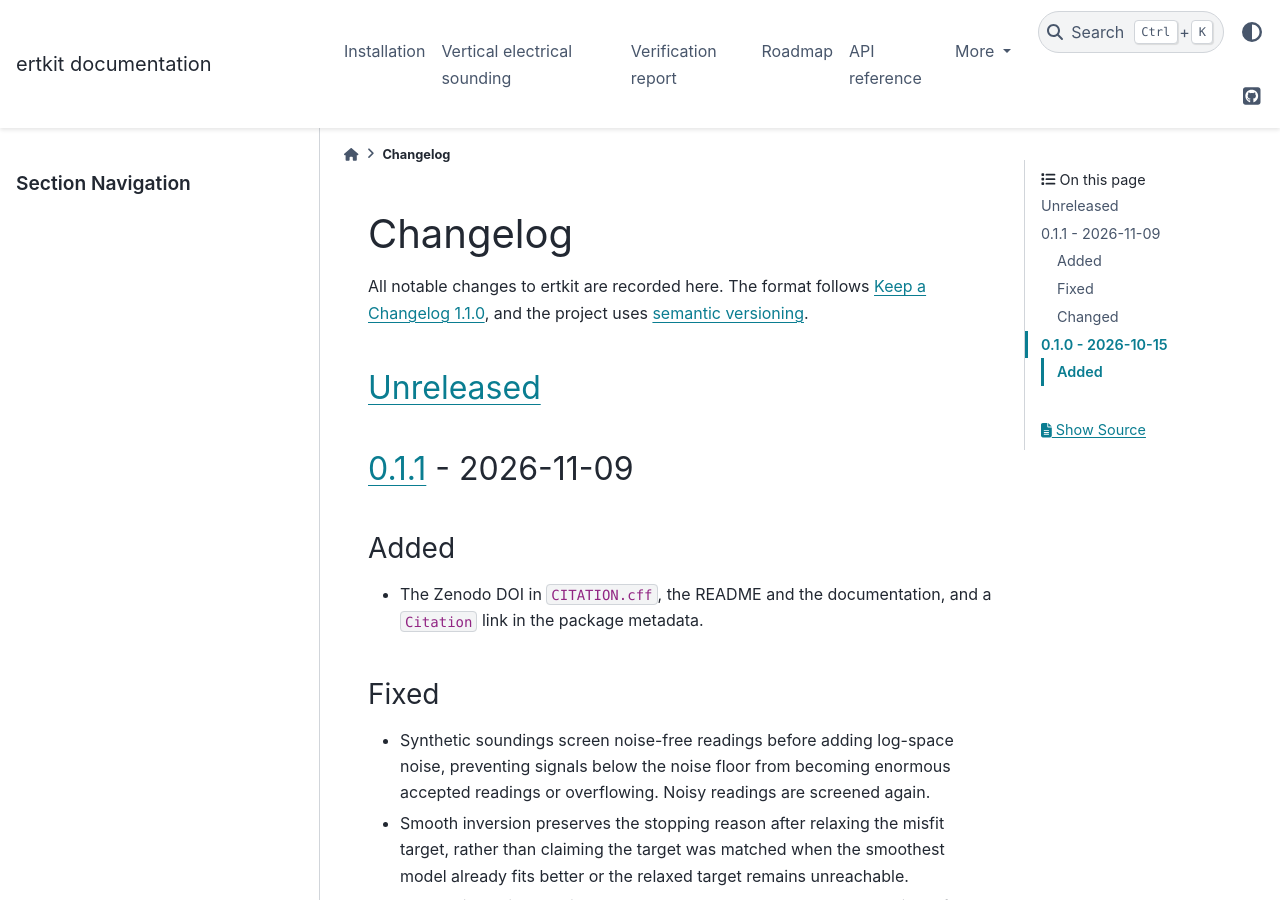
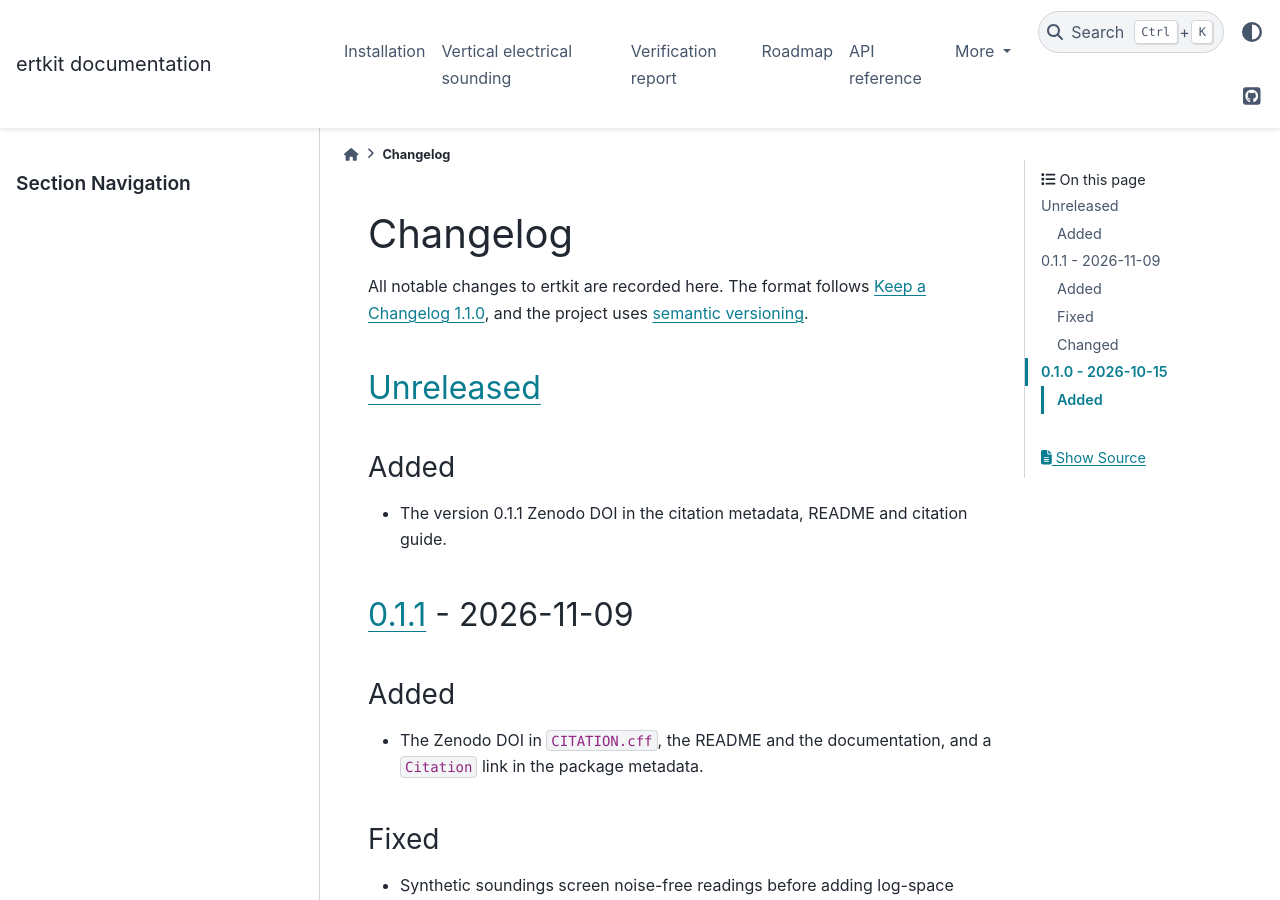
Before and after one commit to abdgafartunde/ertkit, a Sphinx documentation site: the page built from docs/changelog.md, in a window 1280 px wide and 900 px high. Built offline with Sphinx 7.4.7 and the PyData theme 0.15.4, drawn with Linux system fonts in a browser that asks for light colours; pages that are not in the unit, such as notebooks, are missing from menus; the version number could not be read and is left out.

Commit message:
Add the ertkit 0.1.1 Zenodo DOI (#16)

```diff
--- a/CHANGELOG.md
+++ b/CHANGELOG.md
@@ -5,6 +5,11 @@ All notable changes to ertkit are recorded here. The format follows
 project uses [semantic versioning](https://semver.org/).
 
 ## [Unreleased]
+
+### Added
+
+- The version 0.1.1 Zenodo DOI in the citation metadata, README and citation
+  guide.
 
 ## [0.1.1] - 2026-11-09
 
```
Also changed, not shown: README.md (+3 -0 lines), docs/citing.md (+2 -0 lines), 1 other file.
